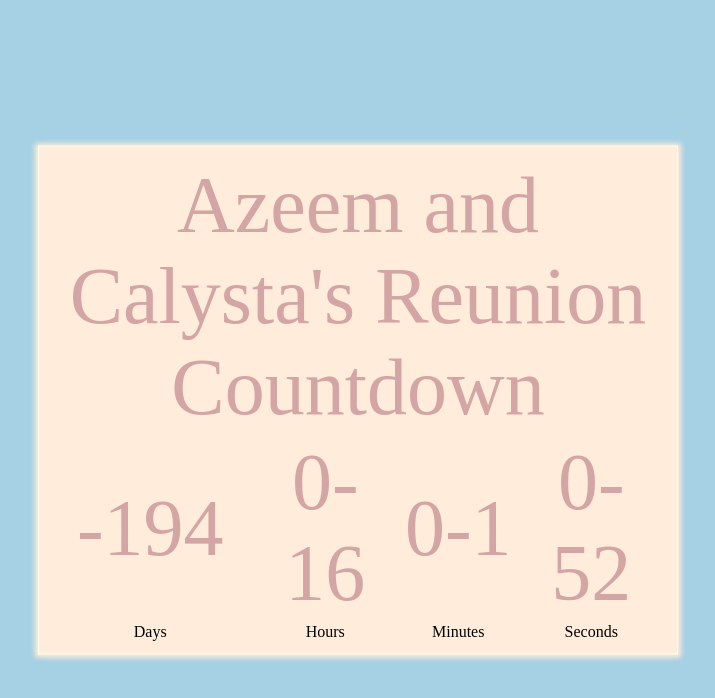
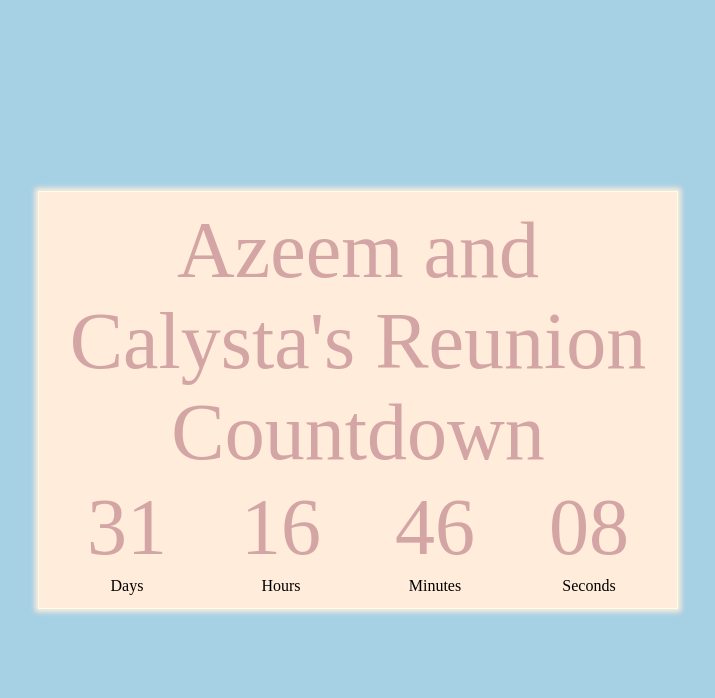
Before and after one commit to AzeemSweis/OurCountdown, a plain HTML site: page index.html in a window 1280 px wide. Shown: the whole page, without its empty margins (282-997 px from the left). Drawn offline with Linux system fonts and the light colour scheme.

Commit message:
new countdown

```diff
--- a/index.html
+++ b/index.html
@@ -28,7 +28,7 @@
 
       function countdown() {
         var now = new Date();
-        var eventDate = new Date(2020, 5, 27, 15, 11);
+        var eventDate = new Date(2021, 1, 7, 22, 58);
 
         var currentTime = now.getTime();
         var eventTime = eventDate.getTime();
```
